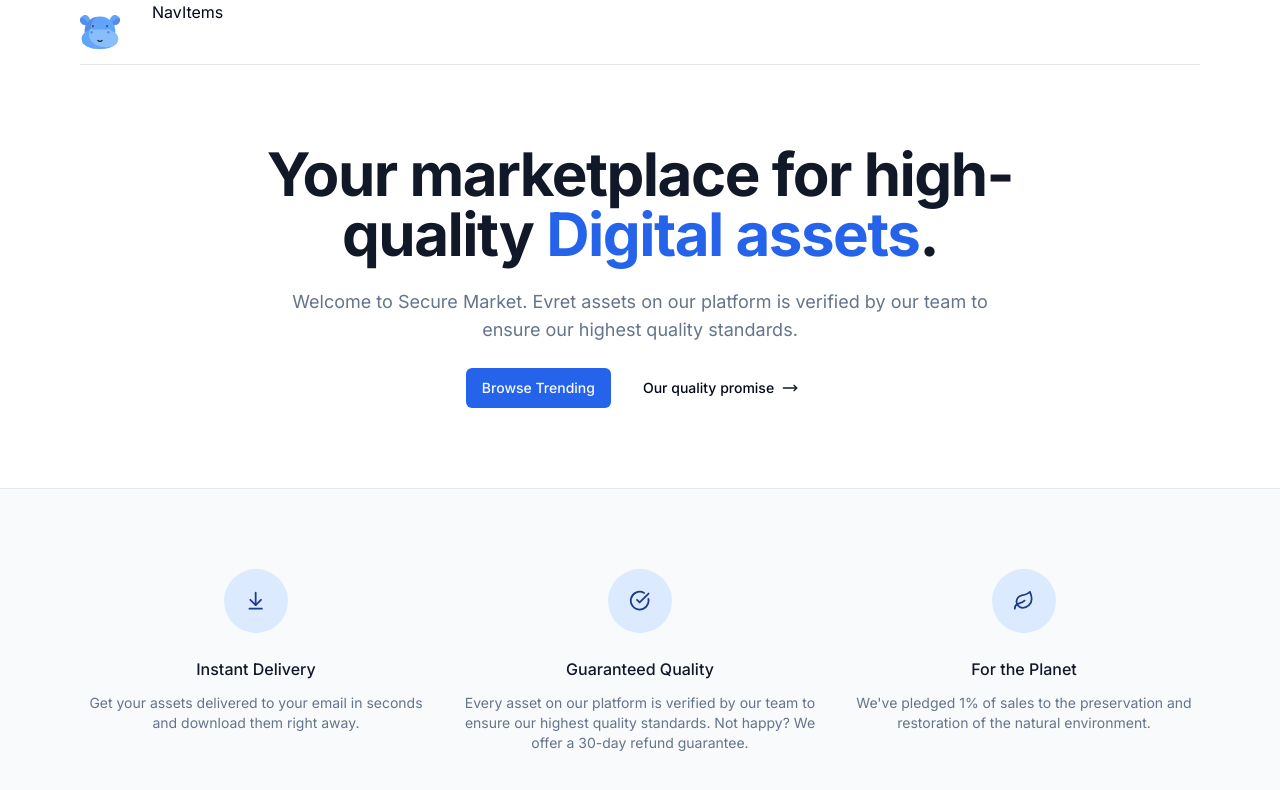
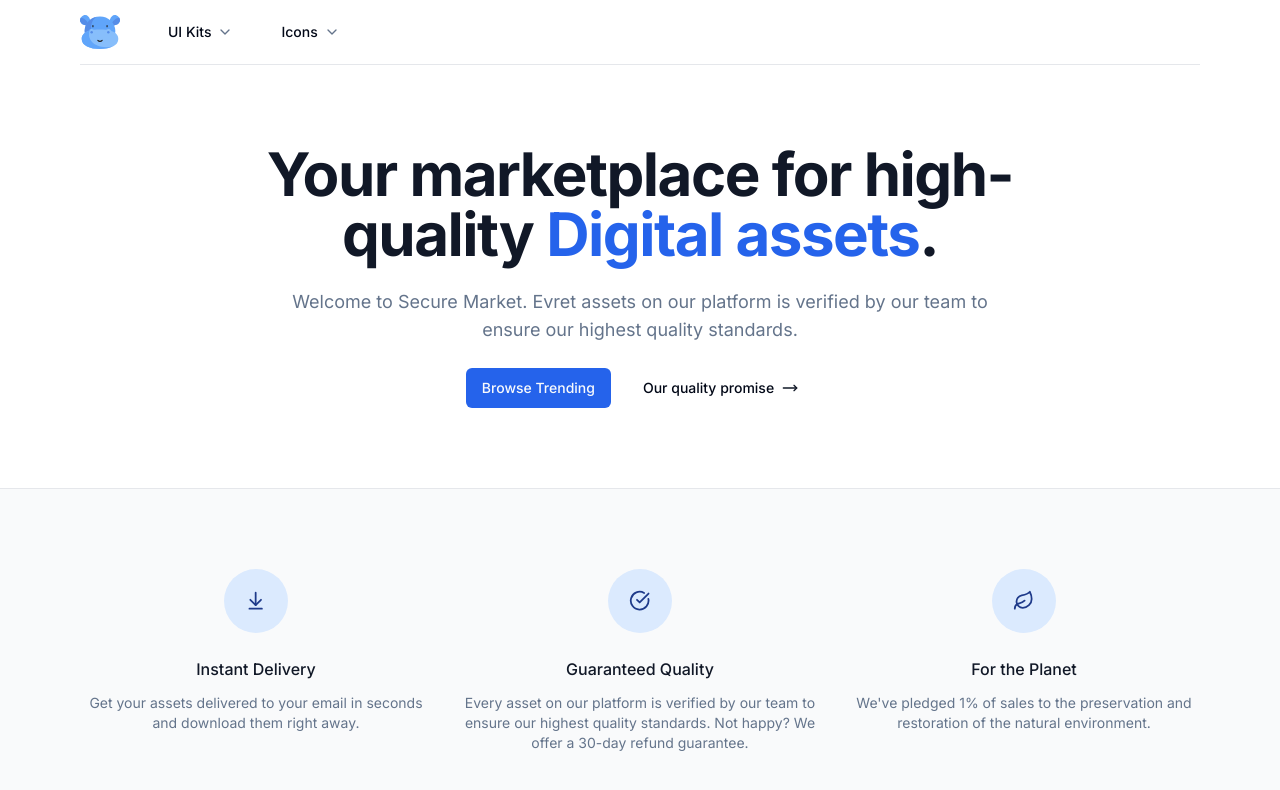
Before and after one commit to devwithfarshi/Secure-market, a Next.js app: page / in a window 1280 px wide. Shown: the top 790 px of the page. Built offline with nearby package versions, Linux system fonts and the light colour scheme.

Commit message:
✅: add: navitem added with close

```diff
--- /dev/null
+++ b/src/components/sheard/Navbar/NavItem.tsx
@@ -0,0 +1,85 @@
+"use client";
+import { Button } from "@/components/ui/button";
+import { PRODUCT_CATEGORIES } from "@/config";
+import { cn } from "@/lib/utils";
+import { ChevronDown } from "lucide-react";
+import Image from "next/image";
+import Link from "next/link";
+
+type Category = (typeof PRODUCT_CATEGORIES)[number];
+
+interface NavItemProps {
+  category: Category;
+  handleOpen: () => void;
+  isOpen: boolean;
+  isAnyOpen: boolean;
+}
+
+const NavItem = ({ category, handleOpen, isOpen, isAnyOpen }: NavItemProps) => {
+  return (
+    <div className="flex">
+      <div className="relative flex items-center">
+        <Button
+          className="gap-1.5"
+          onClick={handleOpen}
+          variant={isOpen ? "secondary" : "ghost"}
+        >
+          {category.label}
+          <ChevronDown
+            className={cn("size-4 transition-all text-muted-foreground", {
+              "-rotate-180": isOpen,
+            })}
+          />
+        </Button>
+      </div>
+      {isOpen ? (
+        <div
+          className={cn(
+            "absolute inset-x-0 top-full text-sm text-muted-foreground",
+            {
+              "animate-in fade-in-10 slide-in-from-top-5": !isAnyOpen,
+            }
+          )}
+        >
+          <div
+            className="absolute inset-0 top-1/2 bg-white shadow"
+            aria-hidden="true"
+          />
+          <div className="relative bg-white ">
+            <div className="mx-auto max-w-7xl px-8 ">
+              <div className="grid grid-cols-4 gap-x-8 gap-y-10 py-16">
+                <div className="col-span-4 col-start-1 grid grid-cols-3 gap-x-8">
+                  {category.featured.map((item, index) => (
+                    <div
+                      key={index}
+                      className="group relative text-base sm:text-sm"
+                    >
+                      <div className="relative aspect-video overflow-hidden rounded-lg bg-gray-100 group-hover:opacity-75">
+                        <Image
+                          src={item.imageSrc}
+                          alt={item.name}
+                          fill
+                          className="object-cover object-center"
+                        />
+                      </div>
+                      <Link
+                        href={item.href}
+                        className="mt-6 block font-medium text-gray-900"
+                      >
+                        {item.name}
+                      </Link>
+                      <p className="mt-1 " aria-hidden="true">
+                        Shop now
+                      </p>
+                    </div>
+                  ))}
+                </div>
+              </div>
+            </div>
+          </div>
+        </div>
+      ) : null}
+    </div>
+  );
+};
+export default NavItem;
--- a/src/components/sheard/Navbar/NavItems.tsx
+++ b/src/components/sheard/Navbar/NavItems.tsx
@@ -1,4 +1,48 @@
+"use client";
+
+import { PRODUCT_CATEGORIES } from "@/config";
+import { useEffect, useRef, useState } from "react";
+import NavItem from "./NavItem";
+import { useOnClickOutside } from "@/hooks/useOutsideClick";
+
 const NavItems = () => {
-  return <div>NavItems</div>;
+  const [activeIndex, setActiveIndex] = useState<null | number>(null);
+  const isAnyOpen = activeIndex !== null;
+  const navRef = useRef<HTMLDivElement | null>(null);
+  useOnClickOutside(navRef, () => setActiveIndex(null));
+  useEffect(() => {
+    const handler = (e: KeyboardEvent) => {
+      if (e.key === "Escape") {
+        setActiveIndex(null);
+      }
+    };
+    document.addEventListener("keydown", handler);
+    return () => {
+      document.removeEventListener("keydown", handler);
+    };
+  }, []);
+  return (
+    <div ref={navRef} className="flex gap-4 h-full">
+      {PRODUCT_CATEGORIES.map((category, index) => {
+        const handleOpen = () => {
+          if (activeIndex === index) {
+            setActiveIndex(null);
+          } else {
+            setActiveIndex(index);
+          }
+        };
+        const isOpen = index === activeIndex;
+        return (
+          <NavItem
+            key={index}
+            category={category}
+            handleOpen={handleOpen}
+            isOpen={isOpen}
+            isAnyOpen={isAnyOpen}
+          />
+        );
+      })}
+    </div>
+  );
 };
 export default NavItems;
--- /dev/null
+++ b/src/config/index.ts
@@ -0,0 +1,44 @@
+export const PRODUCT_CATEGORIES = [
+  {
+    label: "UI Kits",
+    value: "ui_kits" as const,
+    featured: [
+      {
+        name: "Editor picks",
+        href: "#",
+        imageSrc: "/nav/ui-kits/mixed.jpg",
+      },
+      {
+        name: "New Arrivals",
+        href: "#",
+        imageSrc: "/nav/ui-kits/blue.jpg",
+      },
+      {
+        name: "Best sellers",
+        href: "#",
+        imageSrc: "/nav/ui-kits/purple.jpg",
+      },
+    ],
+  },
+  {
+    label: "Icons",
+    value: "icons" as const,
+    featured: [
+      {
+        name: "Favorite Icon Picks",
+        href: "#",
+        imageSrc: "/nav/icons/picks.jpg",
+      },
+      {
+        name: "New Arrivals",
+        href: "#",
+        imageSrc: "/nav/icons/new.jpg",
+      },
+      {
+        name: "Best selelling Icons",
+        href: "#",
+        imageSrc: "/nav/icons/bestsellers.jpg",
+      },
+    ],
+  },
+];
--- /dev/null
+++ b/src/hooks/useOutsideClick.tsx
@@ -0,0 +1,27 @@
+import { RefObject, useEffect } from "react";
+
+type Event = MouseEvent | TouchEvent;
+
+export const useOnClickOutside = <T extends HTMLElement = HTMLElement>(
+  ref: RefObject<T>,
+  handler: (event: Event) => void
+) => {
+  useEffect(() => {
+    const listener = (event: Event) => {
+      const el = ref?.current;
+      if (!el || el.contains((event?.target as Node) || null)) {
+        return;
+      }
+
+      handler(event); // Call the handler only if the click is outside of the element passed.
+    };
+
+    document.addEventListener("mousedown", listener);
+    document.addEventListener("touchstart", listener);
+
+    return () => {
+      document.removeEventListener("mousedown", listener);
+      document.removeEventListener("touchstart", listener);
+    };
+  }, [ref, handler]); // Reload only if ref or handler changes
+};
```
